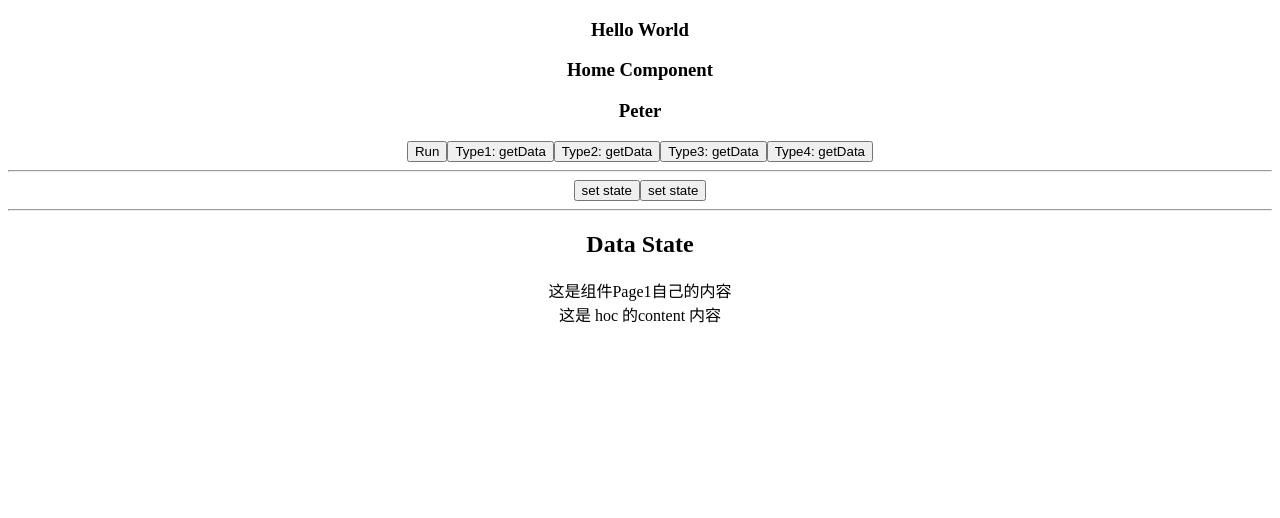
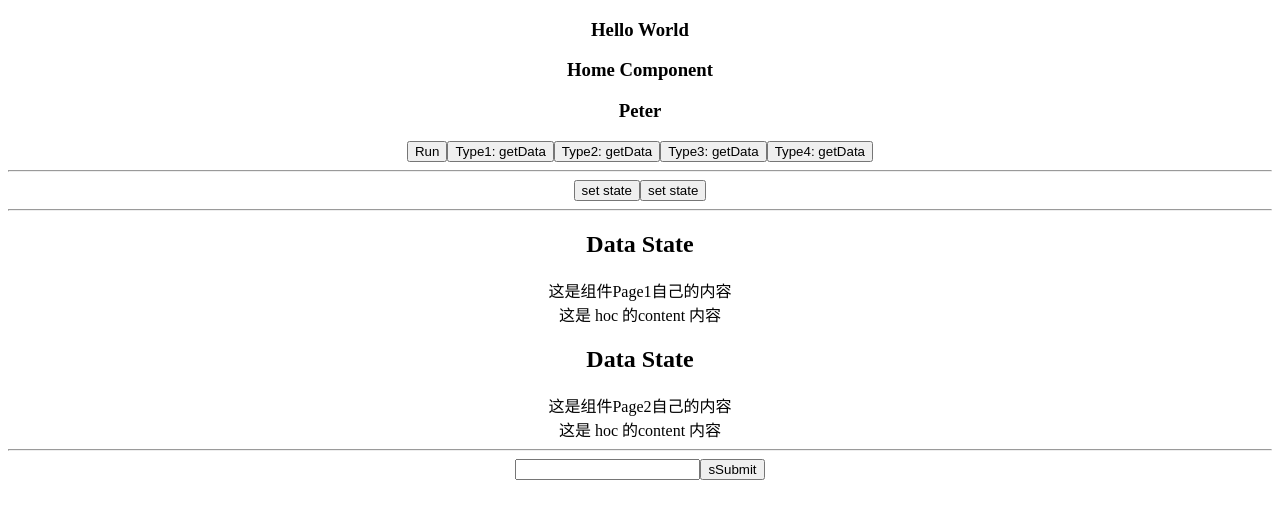
Before and after one commit to 540792740/React-Project, a React (Create React App) app in the folder src/React/react-demo01/: page / in a window 1280 px wide. Shown: the top 518 px of the page. Built offline with nearby package versions, Linux system fonts and the light colour scheme.

Commit message:
May 24 react 1234567

```diff
--- a/src/React/react-demo01/src/App.js
+++ b/src/React/react-demo01/src/App.js
@@ -3,7 +3,9 @@ import logo from './asserts/images/logo.svg';
 import './App.css';
 import Home from "./component/Home";
 import News from "./component/News";
-import Page1 from './component/hocpage1';
+import Page1 from './component/Hoc/hocpage1';
+import Page2 from "./component/Hoc/hocpage2";
+import ReverseInput from "./component/Hoc/prototypeReverseHoc";
 
 function App() {
   return (
@@ -13,6 +15,9 @@ function App() {
         <News></News>
         <hr/>
         <Page1/>
+        <Page2/><hr/>
+        <ReverseInput/>
+
     </div>
   );
 }
--- /dev/null
+++ b/src/React/react-demo01/src/component/Hoc/prototypeReverseHoc.js
@@ -0,0 +1,19 @@
+import React, { Component } from 'react';
+import withStorage from './prototypehoc';
+class ReverseInput extends Component{
+    constructor(props){
+        super(props);
+        this.state = {value:''}
+    }
+
+    render(){
+        const { value } = this.state;
+        return (
+            <div>
+                <input onChange={this.valueChange} value={value}/>
+                <button onClick={this.toSubmit}>sSubmit</button>
+            </div>
+        )
+    }
+}
+export default withStorage(ReverseInput)
--- /dev/null
+++ b/src/React/react-demo01/src/component/Hoc/prototypehoc.js
@@ -0,0 +1,28 @@
+import React, { Component } from 'react'
+
+const withStorage = WrappedComponent => {
+    return class Enhancer extends WrappedComponent {
+
+        componentWillMount() {
+            // 可以打印this，看一看，相当于继承了传过来的组件，可以直接操作state，事件等
+            console.log(this)
+        }
+
+        toSubmit = () => {
+            alert("我是hoc的 toSubmit")
+        }
+
+        valueChange = (e) => {
+            let value = e.target.value;
+            console.log(value)
+            this.setState({
+                value
+            })
+        }
+
+        render() {
+            return super.render();
+        }
+    }
+}
+export default withStorage
```
Also changed, not shown: src/React/react-demo01/src/component/Hoc/hocbox.js (renamed from src/React/react-demo01/src/component/hocbox.js), src/React/react-demo01/src/component/Hoc/hocpage1.js (renamed from src/React/react-demo01/src/component/hocpage1.js), src/React/react-demo01/src/component/Hoc/hocpage2.js (renamed from src/React/react-demo01/src/component/hocpage2.js).
